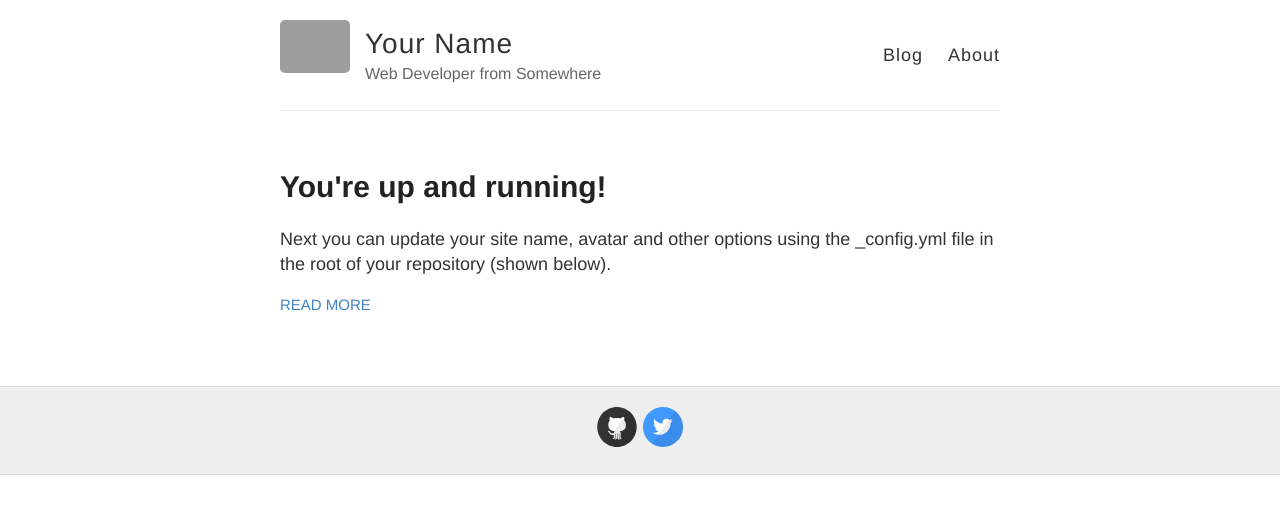
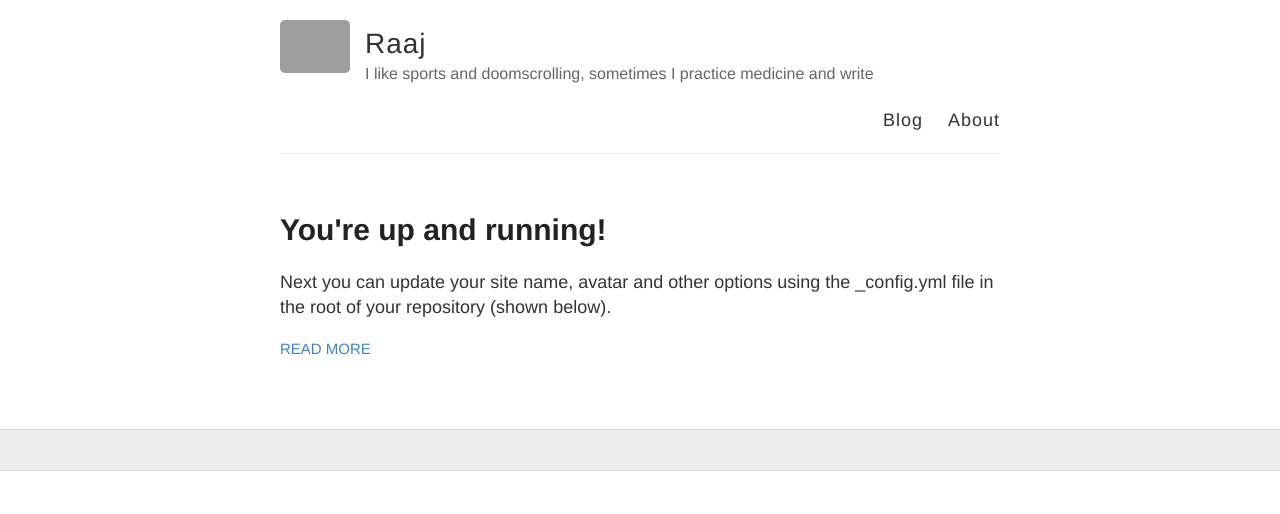
Before and after one commit to itsraaj/itsraaj.github.io, a Jekyll site: the page built from index.html, in a window 1280 px wide. Shown: the top 514 px of the page. Built offline with Jekyll 4.4.1, drawn with Linux system fonts in a browser that asks for light colours; grey boxes are pictures that could not be loaded.

Commit message:
made some test changes to base config

```diff
--- a/_config.yml
+++ b/_config.yml
@@ -3,10 +3,10 @@
 #
 
 # Name of your site (displayed in the header)
-name: Your Name
+name: Raaj
 
 # Short bio or description (displayed in the header)
-description: Web Developer from Somewhere
+description: I like sports and doomscrolling, sometimes I practice medicine and write
 
 # URL of your avatar or profile pic (you could use your GitHub profile pic)
 avatar: https://raw.githubusercontent.com/barryclark/jekyll-now/master/images/jekyll-logo.png
@@ -21,12 +21,12 @@ footer-links:
   email:
   facebook:
   flickr:
-  github: barryclark/jekyll-now
+  github:
   instagram:
   linkedin:
   pinterest:
   rss: # just type anything here for a working RSS icon
-  twitter: jekyllrb
+  twitter:
   stackoverflow: # your stackoverflow profile, e.g. "users/50476/bart-kiers"
   youtube: # channel/<your_long_string> or user/<user-name>
   googleplus: # anything in your profile username that comes after plus.google.com/
```
